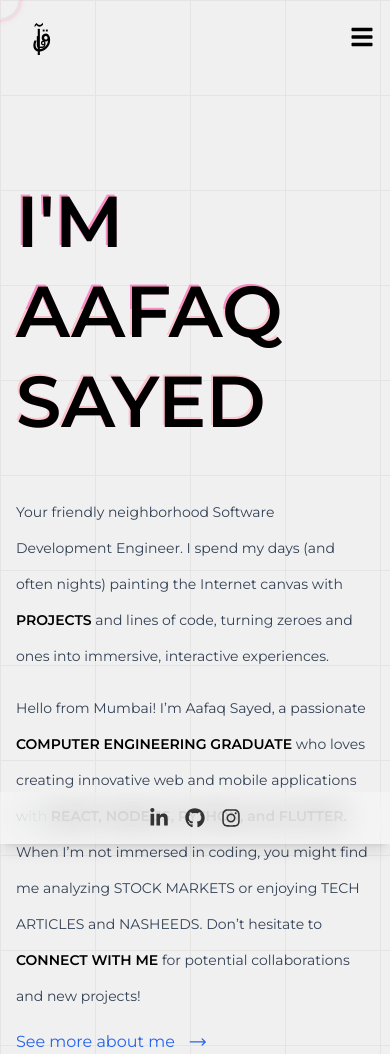
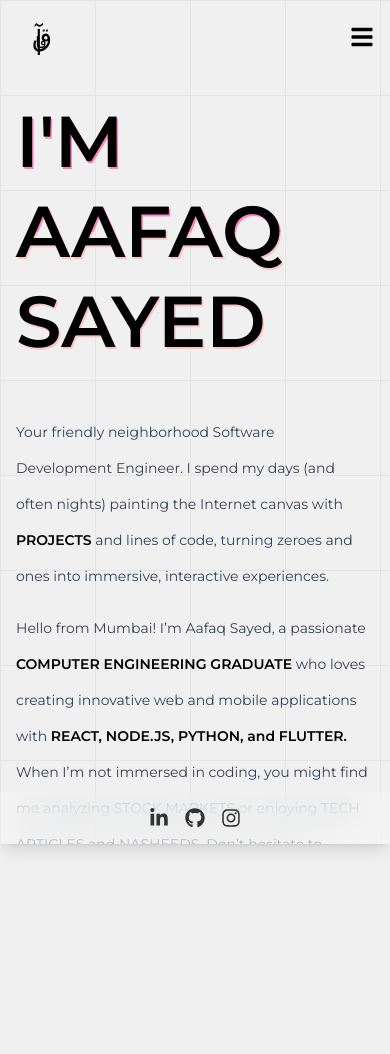
Before and after one commit to Ravensthrope/my_portfolio, a React (Vite) app: page / in a window 390 px wide. After the commit the page ends 844 px from the top, so only its background shows below. Built offline with nearby package versions, Linux system fonts and the light colour scheme.

Commit message:
Fixed NextPage.jsx

```diff
--- a/src/App.jsx
+++ b/src/App.jsx
@@ -47,7 +47,9 @@ function App() {
   return (
     <>
       <ThemeProvider value={{ themeMode, lightTheme, darkTheme }}>
-        <MouseFollower />
+        <div className="md:block hidden">
+          <MouseFollower />
+        </div>
         <AnimatePresence mode="wait">
           <motion.div
             key={themeMode}
--- a/src/components/AnimName.jsx
+++ b/src/components/AnimName.jsx
@@ -85,7 +85,7 @@ const AnimName = () => {
   const { themeMode } = useContext(ThemeContext);
 
   return (
-    <div className="mb-12 flex items-start mt-24 md:mt-4">
+    <div className="mb-12 flex items-start mt-4 md:mt-4">
       <div
         className={`text-left mx-4 md:mx-24 font-semibold text-7xl md:text-7xl leading-tight ${
           themeMode === "dark" ? "text-white" : "text-black"
--- a/src/components/NextPage.jsx
+++ b/src/components/NextPage.jsx
@@ -19,7 +19,7 @@ const NextPage = ({ text, link }) => {
     <>
       <Link
         to={link}
-        className="mx-4 md:mx-24 my-4 flex items-center gap-2 text-blue-600 hover:underline dark:text-blue-400"
+        className="mx-4 mb-20 mt-4 md:my-4 md:mx-24 flex items-center gap-2 text-blue-600 hover:underline dark:text-blue-400"
       >
         <span className="text-base">{text}</span>
         <motion.div
--- a/src/index.css
+++ b/src/index.css
@@ -28,6 +28,7 @@ body {
   background-image: linear-gradient(var(--grid-color) 0.5px, transparent 1px),
     linear-gradient(90deg, var(--grid-color) 0.5px, transparent 1px);
   background-size: 95px 95px; /* Size of the grid squares */
+  overflow: auto;
 }
 
 html.light {
```
